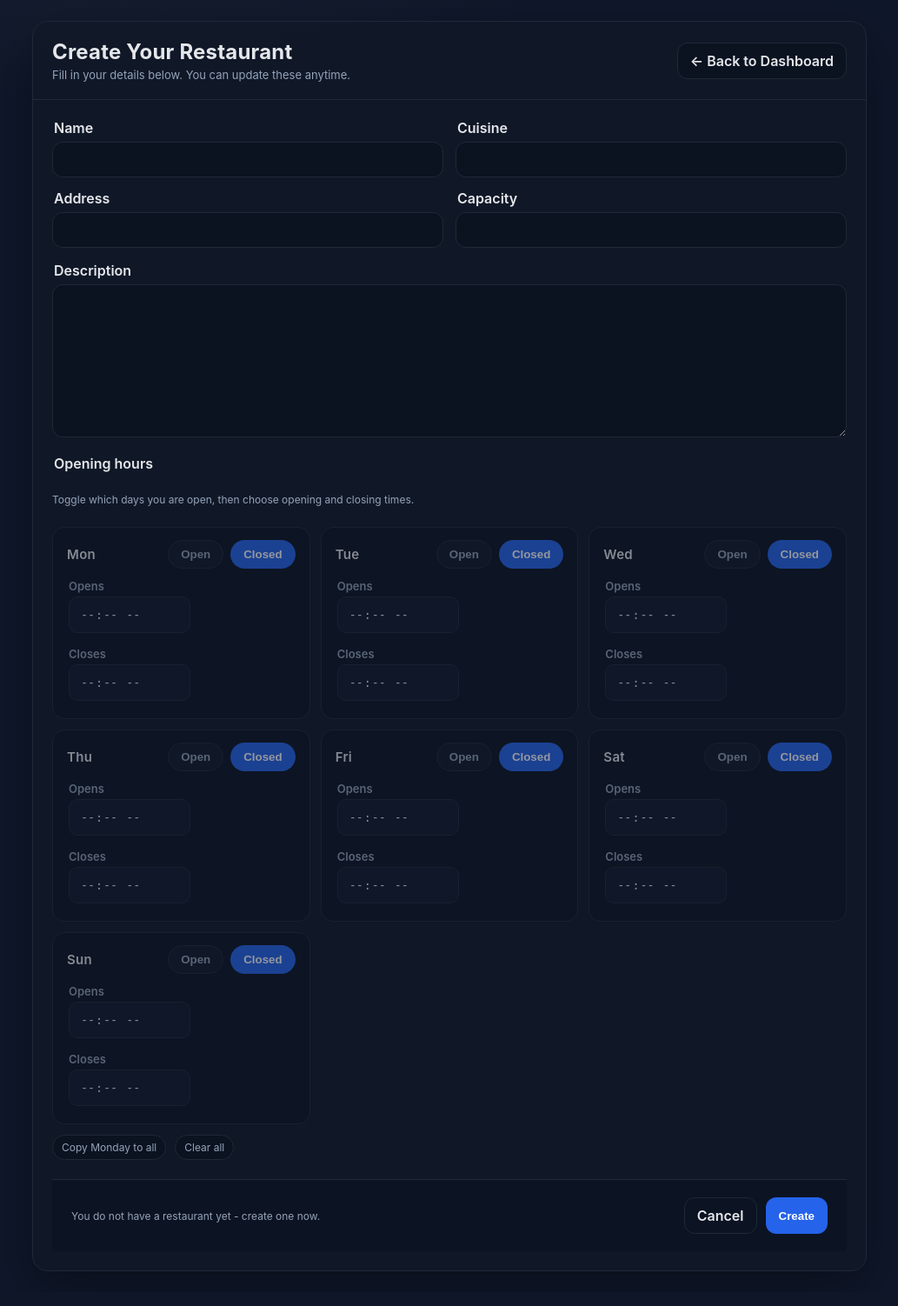
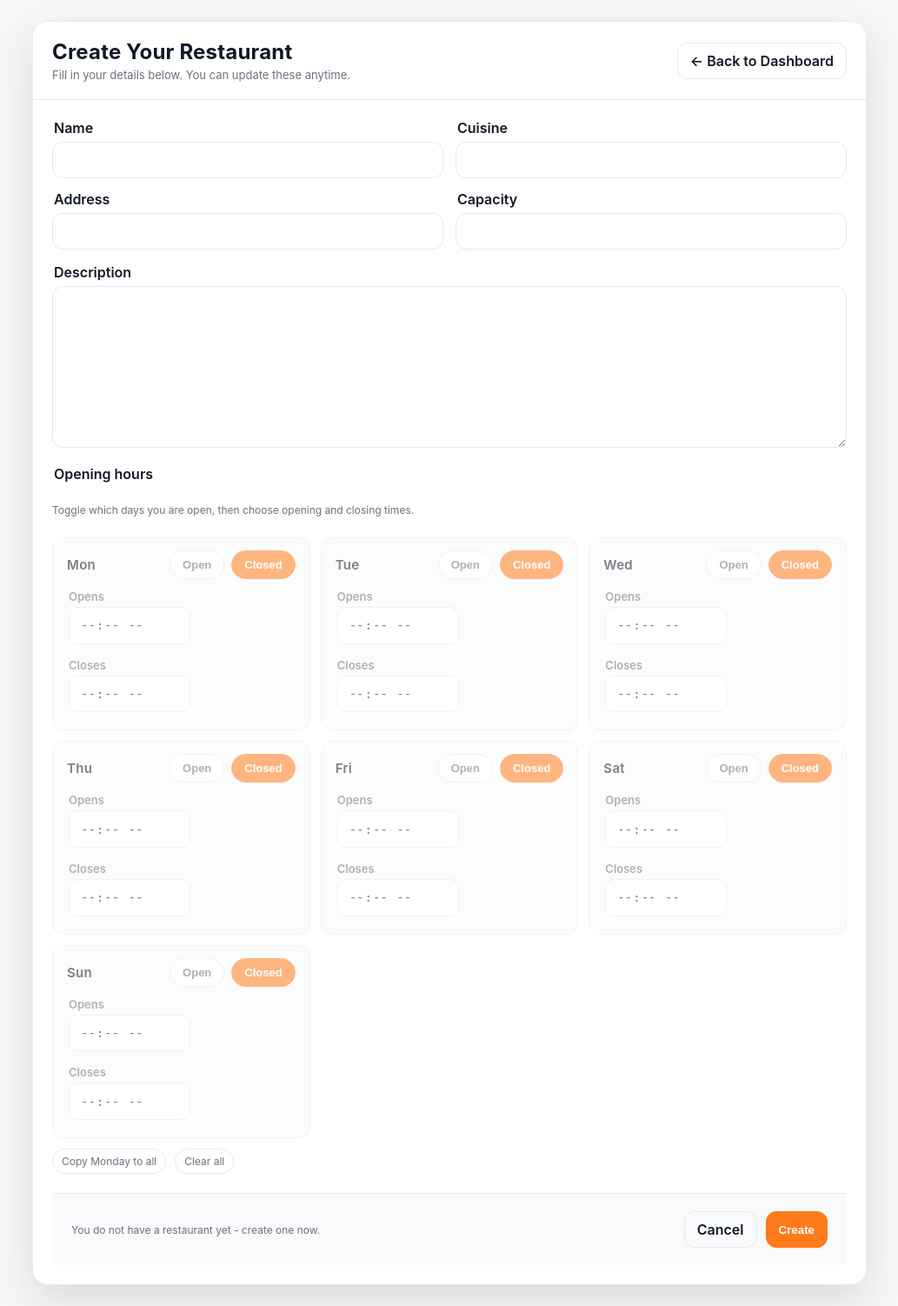
Before and after one commit to eligeabiantoun/bookify, a Django app: template templates/restaurants/owner_restaurant_form.html in a window 1280 px wide. Shown: the whole page at 87% size, without its empty margins (123-1156 px from the left). Before the commit the page ends 1462 px from the top, so only its background shows below. Run offline with Django 5.2, Linux system fonts and the light colour scheme; the template is opened without the code that fills it: values that come from a table or form of the project are taken from there, others are empty; parts of the project's set-up code (start-up, migrations or seed data) failed here and were passed over.

Commit message:
Updated owner edit page + support page colors + navbar button

```diff
--- a/templates/restaurants/owner_restaurant_form.html
+++ b/templates/restaurants/owner_restaurant_form.html
@@ -8,98 +8,304 @@
   <meta name="viewport" content="width=device-width,initial-scale=1" />
   <style>
     :root{
-      --bg:#0f172a;           /* slate-900 */
-      --panel:#111827;        /* gray-900 */
-      --muted:#94a3b8;        /* slate-400 */
-      --text:#e5e7eb;         /* gray-200 */
-      --primary:#2563eb;      /* blue-600 */
-      --primary-2:#1d4ed8;    /* blue-700 */
-      --border:#1f2937;       /* gray-800 */
-      --ok:#22c55e;           /* green-500 */
-      --danger:#ef4444;       /* red-500 */
+      /* Light Bookify palette */
+      --bg:#f7f7f8;           /* page background */
+      --panel:#ffffff;        /* cards / panels */
+      --muted:#6b7280;        /* muted text */
+      --text:#111827;         /* main text */
+      --primary:#ff7a1a;      /* orange */
+      --primary-2:#ff6a00;    /* darker orange */
+      --border:#e5e7eb;       /* light border */
+      --ok:#16a34a;           /* green */
+      --danger:#ef4444;       /* red */
     }
+
     *{box-sizing:border-box}
+
     body{
-      margin:0; font-family:Inter,system-ui,-apple-system,Segoe UI,Roboto,Arial,sans-serif;
+      margin:0;
+      font-family:Inter,system-ui,-apple-system,Segoe UI,Roboto,Arial,sans-serif;
       color:var(--text);
-      background: radial-gradient(1200px 700px at 20% -20%, #1f2937 0, transparent 60%), var(--bg);
-      min-height:100vh; display:grid; place-items:center; padding:24px;
+      background:var(--bg);
+      min-height:100vh;
+      display:grid;
+      place-items:center;
+      padding:24px;
     }
+
     .wrap{ width:100%; max-width:960px; }
+
     .card{
-      background:rgba(17,24,39,.8); border:1px solid var(--border); border-radius:18px;
-      box-shadow:0 20px 60px rgba(0,0,0,.35); overflow:hidden;
+      background:var(--panel);
+      border:1px solid var(--border);
+      border-radius:18px;
+      box-shadow:0 18px 46px rgba(15,23,42,.12);
+      overflow:hidden;
     }
+
     .head{
-      padding:20px 22px; border-bottom:1px solid var(--border);
-      display:flex; justify-content:space-between; align-items:center; gap:12px;
+      padding:20px 22px;
+      border-bottom:1px solid var(--border);
+      display:flex;
+      justify-content:space-between;
+      align-items:center;
+      gap:12px;
+      background:#ffffff;
     }
-    .title{ font-size:24px; margin:0; letter-spacing:.2px }
-    .sub{ color:var(--muted); font-size:13px; margin-top:4px }
-    .actions{ display:flex; gap:10px; flex-wrap:wrap }
+
+    .title{
+      font-size:24px;
+      margin:0;
+      letter-spacing:.2px;
+    }
+
+    .sub{
+      color:var(--muted);
+      font-size:13px;
+      margin-top:4px;
+    }
+
+    .actions{
+      display:flex;
+      gap:10px;
+      flex-wrap:wrap;
+    }
+
     .btn{
-      display:inline-flex; align-items:center; gap:8px; padding:10px 14px; border-radius:12px;
-      border:1px solid var(--border); background:#0b1220; color:var(--text); text-decoration:none; font-weight:600;
+      display:inline-flex;
+      align-items:center;
+      gap:8px;
+      padding:10px 14px;
+      border-radius:12px;
+      border:1px solid var(--border);
+      background:#ffffff;
+      color:var(--text);
+      text-decoration:none;
+      font-weight:600;
+      transition:background .15s ease, border-color .15s ease, box-shadow .15s ease;
+      cursor:pointer;
     }
-    .btn:hover{ background:#0c1426; border-color:#273244 }
-    .btn.primary{ background:var(--primary); border-color:transparent; color:#fff }
-    .btn.primary:hover{ background:var(--primary-2) }
-    .btn.ghost{ background:transparent }
 
-    form{ padding:22px; display:grid; grid-template-columns:1fr; gap:16px }
+    .btn:hover{
+      background:#f9fafb;
+      border-color:#d1d5db;
+      box-shadow:0 2px 6px rgba(15,23,42,.08);
+    }
+
+    .btn.primary{
+      background:var(--primary);
+      border-color:var(--primary);
+      color:#ffffff;
+    }
+
+    .btn.primary:hover{
+      background:var(--primary-2);
+      border-color:var(--primary-2);
+      box-shadow:0 4px 10px rgba(248,113,22,.35);
+    }
+
+    .btn.ghost{
+      background:transparent;
+    }
+
+    form{
+      padding:22px;
+      display:grid;
+      grid-template-columns:1fr;
+      gap:16px;
+      background:#ffffff;
+    }
+
     .grid{ display:grid; gap:14px }
+
     @media (min-width: 900px){
       .grid.two{ grid-template-columns:1fr 1fr }
     }
-    label{ display:block; font-weight:600; margin:0 0 6px 2px }
-    input[type="text"], input[type="number"], textarea{
-      width:100%; padding:12px 12px; border-radius:12px; border:1px solid var(--border);
-      background:#0b1220; color:var(--text); outline:none;
+
+    label{
+      display:block;
+      font-weight:600;
+      margin:0 0 6px 2px;
     }
-    input:focus, textarea:focus{ border-color:#2b3a55 }
-    textarea{ min-height:120px; resize:vertical }
-    .help{ color:var(--muted); font-size:12px; margin-top:6px }
-    .field-error{ color:var(--danger); font-size:12px; margin-top:6px }
-    .row{ display:flex; gap:10px; flex-wrap:wrap }
+
+    input[type="text"],
+    input[type="number"],
+    textarea{
+      width:100%;
+      padding:12px 12px;
+      border-radius:12px;
+      border:1px solid var(--border);
+      background:#ffffff;
+      color:var(--text);
+      outline:none;
+      font-size:14px;
+    }
+
+    input:focus,
+    textarea:focus{
+      border-color:var(--primary);
+      box-shadow:0 0 0 1px rgba(249,115,22,.15);
+    }
+
+    textarea{
+      min-height:120px;
+      resize:vertical;
+    }
+
+    .help{
+      color:var(--muted);
+      font-size:12px;
+      margin-top:6px;
+    }
+
+    .field-error{
+      color:var(--danger);
+      font-size:12px;
+      margin-top:6px;
+    }
+
+    .row{
+      display:flex;
+      gap:10px;
+      flex-wrap:wrap;
+    }
+
     .footer{
-      display:flex; justify-content:space-between; align-items:center; gap:10px; margin-top:6px;
-      padding:20px 22px; border-top:1px solid var(--border); background:rgba(11,18,32,.7);
+      display:flex;
+      justify-content:space-between;
+      align-items:center;
+      gap:10px;
+      margin-top:6px;
+      padding:20px 22px;
+      border-top:1px solid var(--border);
+      background:#f9fafb;
     }
-    .msg{ color:var(--muted); font-size:12px }
+
+    .msg{
+      color:var(--muted);
+      font-size:12px;
+    }
+
     .badge{
-      display:inline-block; padding:6px 10px; border-radius:999px; font-size:12px;
-      background:#0b1220; border:1px solid var(--border); color:var(--muted);
-      cursor:pointer; user-select:none; transition:all .15s ease;
+      display:inline-block;
+      padding:6px 10px;
+      border-radius:999px;
+      font-size:12px;
+      background:#ffffff;
+      border:1px solid var(--border);
+      color:var(--muted);
+      cursor:pointer;
+      user-select:none;
+      transition:all .15s ease;
     }
-    .badge:hover{ color:#fff; border-color:#2b3a55 }
-    .opening-section{ display:grid; gap:12px }
-    .hours-grid{ display:grid; gap:12px; margin-top:12px }
+
+    .badge:hover{
+      color:var(--primary-2);
+      border-color:var(--primary);
+      background:#fff7ed;
+    }
+
+    .opening-section{
+      display:grid;
+      gap:12px;
+    }
+
+    .hours-grid{
+      display:grid;
+      gap:12px;
+      margin-top:12px;
+    }
+
     @media (min-width: 700px){
       .hours-grid{ grid-template-columns:repeat(2, minmax(0, 1fr)) }
     }
     @media (min-width: 1100px){
       .hours-grid{ grid-template-columns:repeat(3, minmax(0, 1fr)) }
     }
+
     .day-block{
-      background:#0b1220; border:1px solid var(--border); border-radius:14px;
-      padding:14px 16px; display:grid; gap:12px; transition:all .2s ease;
+      background:#f9fafb;
+      border:1px solid var(--border);
+      border-radius:14px;
+      padding:14px 16px;
+      display:grid;
+      gap:12px;
+      transition:all .2s ease;
     }
-    .day-block.closed{ opacity:.55 }
-    .day-row{ display:flex; justify-content:space-between; align-items:center; gap:12px }
-    .day-name{ font-weight:600; font-size:15px; letter-spacing:.3px }
-    .state-switch{ display:flex; gap:8px; flex-wrap:wrap }
+
+    .day-block.closed{
+      opacity:.55;
+    }
+
+    .day-row{
+      display:flex;
+      justify-content:space-between;
+      align-items:center;
+      gap:12px;
+    }
+
+    .day-name{
+      font-weight:600;
+      font-size:15px;
+      letter-spacing:.3px;
+    }
+
+    .state-switch{
+      display:flex;
+      gap:8px;
+      flex-wrap:wrap;
+    }
+
     .state-btn{
-      padding:8px 14px; border-radius:999px; background:#111927; border:1px solid var(--border);
-      color:var(--muted); font-weight:600; cursor:pointer; transition:all .15s ease;
+      padding:8px 14px;
+      border-radius:999px;
+      background:#ffffff;
+      border:1px solid var(--border);
+      color:var(--muted);
+      font-weight:600;
+      cursor:pointer;
+      transition:all .15s ease;
+      font-size:13px;
     }
-    .state-btn.active{ background:var(--primary); color:#fff; border-color:transparent }
-    .time-row{ display:flex; gap:10px; flex-wrap:wrap }
-    .time-row label{ display:flex; flex-direction:column; gap:4px; font-size:13px; color:var(--muted) }
+
+    .state-btn.active{
+      background:var(--primary);
+      color:#ffffff;
+      border-color:var(--primary);
+    }
+
+    .time-row{
+      display:flex;
+      gap:10px;
+      flex-wrap:wrap;
+    }
+
+    .time-row label{
+      display:flex;
+      flex-direction:column;
+      gap:4px;
+      font-size:13px;
+      color:var(--muted);
+    }
+
     .time-row input[type="time"]{
-      padding:10px 12px; border-radius:10px; border:1px solid var(--border);
-      background:#0f1729; color:var(--text); min-width:140px;
+      padding:10px 12px;
+      border-radius:10px;
+      border:1px solid var(--border);
+      background:#ffffff;
+      color:var(--text);
+      min-width:140px;
+      font-size:14px;
     }
-    .quick-actions{ justify-content:flex-start }
+
+    .time-row input[type="time"]:focus{
+      border-color:var(--primary);
+      box-shadow:0 0 0 1px rgba(249,115,22,.12);
+    }
+
+    .quick-actions{
+      justify-content:flex-start;
+    }
   </style>
 </head>
 <body>
@@ -108,10 +314,9 @@
       <div class="head">
         <div>
           <h1 class="title">{% if mode == 'edit' %}Edit{% else %}Create{% endif %} Your Restaurant</h1>
-        <div class="sub">Fill in your details below. You can update these anytime.</div>
+          <div class="sub">Fill in your details below. You can update these anytime.</div>
         </div>
         <div class="actions">
-          <!-- corrected url name -->
           <a class="btn" href="{% url 'owner_dashboard' %}">&larr; Back to Dashboard</a>
         </div>
       </div>
@@ -156,7 +361,10 @@
           <label for="{{ form.opening_hours.id_for_label }}">Opening hours</label>
           <div class="help">Toggle which days you are open, then choose opening and closing times.</div>
           {{ form.opening_hours }}
+
           <div class="hours-grid" id="opening-hours-grid">
+            <!-- day blocks unchanged (Mon–Sun) -->
+            <!-- Mon -->
             <div class="day-block" data-day="Mon">
               <div class="day-row">
                 <span class="day-name">Mon</span>
@@ -174,6 +382,7 @@
                 </label>
               </div>
             </div>
+            <!-- Tue -->
             <div class="day-block" data-day="Tue">
               <div class="day-row">
                 <span class="day-name">Tue</span>
@@ -191,6 +400,7 @@
                 </label>
               </div>
             </div>
+            <!-- Wed -->
             <div class="day-block" data-day="Wed">
               <div class="day-row">
                 <span class="day-name">Wed</span>
@@ -208,6 +418,7 @@
                 </label>
               </div>
             </div>
+            <!-- Thu -->
             <div class="day-block" data-day="Thu">
               <div class="day-row">
                 <span class="day-name">Thu</span>
@@ -225,6 +436,8 @@
                 </label>
               </div>
             </div>
+            <!-- Fri -->
+                       <!-- Fri -->
             <div class="day-block" data-day="Fri">
               <div class="day-row">
                 <span class="day-name">Fri</span>
@@ -242,6 +455,8 @@
                 </label>
               </div>
             </div>
+
+            <!-- Sat -->
             <div class="day-block" data-day="Sat">
               <div class="day-row">
                 <span class="day-name">Sat</span>
@@ -259,6 +474,8 @@
                 </label>
               </div>
             </div>
+
+            <!-- Sun -->
             <div class="day-block" data-day="Sun">
               <div class="day-row">
                 <span class="day-name">Sun</span>
@@ -277,11 +494,15 @@
               </div>
             </div>
           </div>
+
           <div class="row quick-actions">
             <span class="badge" data-preset="copy-mon">Copy Monday to all</span>
             <span class="badge" id="clear-opening-hours">Clear all</span>
           </div>
-          {% for e in form.opening_hours.errors %}<div class="field-error">{{ e }}</div>{% endfor %}
+
+          {% for e in form.opening_hours.errors %}
+            <div class="field-error">{{ e }}</div>
+          {% endfor %}
         </div>
 
         <div class="footer">
@@ -293,7 +514,6 @@
             {% endif %}
           </div>
           <div class="row">
-            <!-- corrected url name -->
             <a class="btn ghost" href="{% url 'owner_dashboard' %}">Cancel</a>
             <button class="btn primary" type="submit">
               {% if mode == 'edit' %}Save changes{% else %}Create{% endif %}
```
